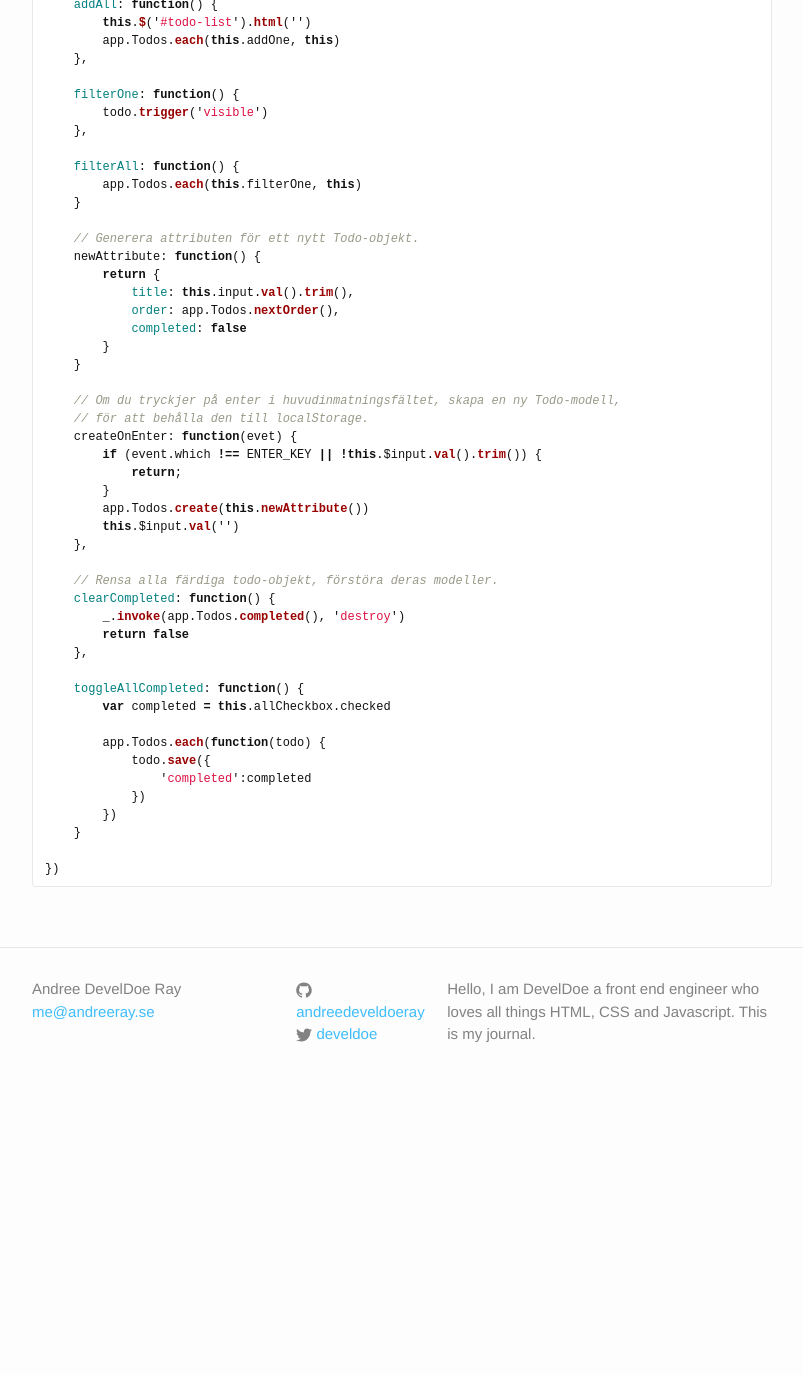
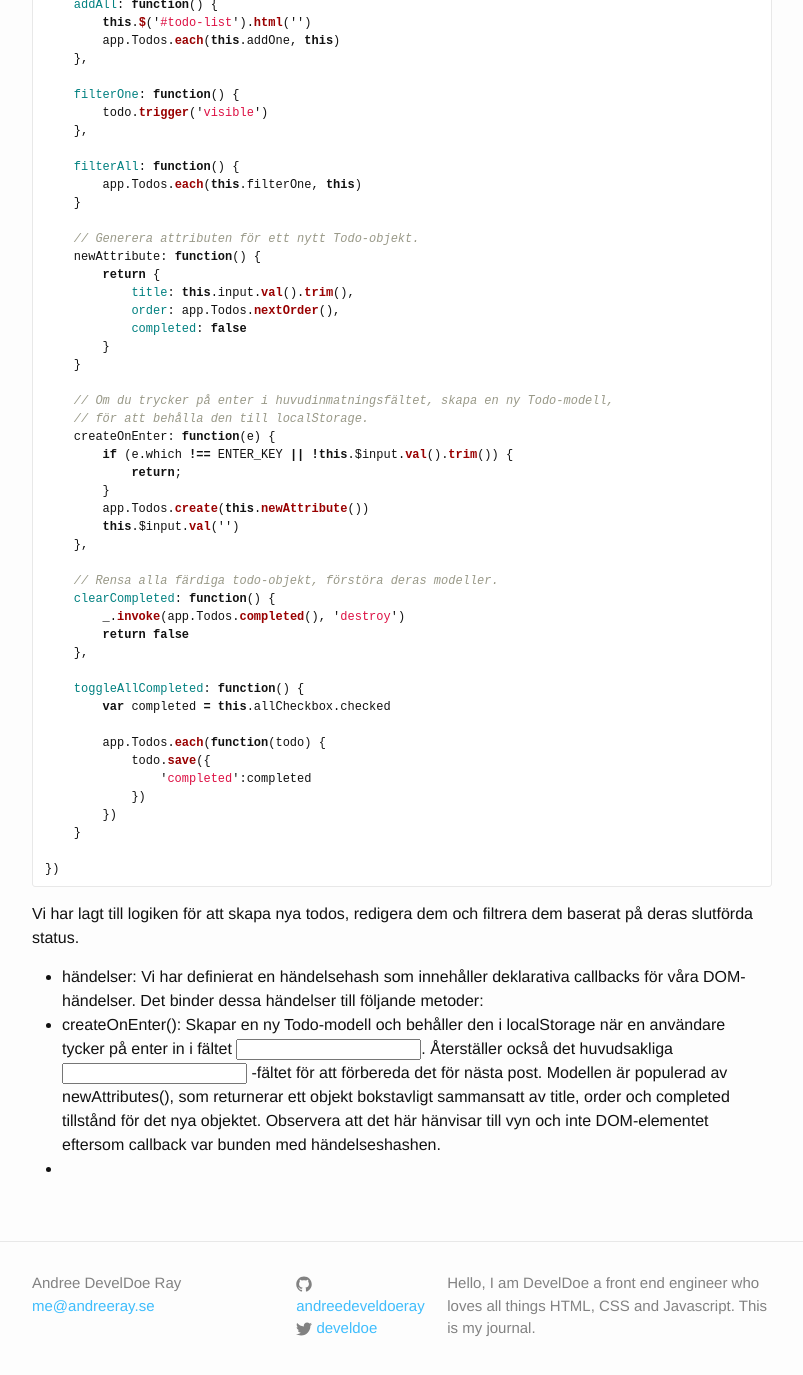
Before and after one commit to develdoe/develdoe.github.io, a Jekyll site: the page built from _posts/2017-11-14-backbone-todos-app.md, in a window 1280 px wide and 1400 px high, scrolled down 7626 px. Shown: the top 1375 px of the window, without its empty margins (238-1041 px from the left). Built offline with Jekyll 4.4.1, drawn with Linux system fonts in a browser that asks for light colours; before the commit the page ends 8732 px from its top, so only the background shows below that.

Commit message:
Update 2017-11-14-backbone-todos-app.md

````diff
--- a/_posts/2017-11-14-backbone-todos-app.md
+++ b/_posts/2017-11-14-backbone-todos-app.md
@@ -380,10 +380,10 @@ app.AppView = Backbone.View.extend({
         }
     }
 
-    // Om du tryckjer på enter i huvudinmatningsfältet, skapa en ny Todo-modell,
+    // Om du trycker på enter i huvudinmatningsfältet, skapa en ny Todo-modell,
     // för att behålla den till localStorage.
-    createOnEnter: function(evet) {
-        if (event.which !== ENTER_KEY || !this.$input.val().trim()) {
+    createOnEnter: function(e) {
+        if (e.which !== ENTER_KEY || !this.$input.val().trim()) {
             return;
         }
         app.Todos.create(this.newAttribute())
@@ -408,3 +408,9 @@ app.AppView = Backbone.View.extend({
 
 })
 ```
+
+Vi har lagt till logiken för att skapa nya todos, redigera dem och filtrera dem baserat på deras slutförda status.
+
+* händelser: Vi har definierat en händelsehash som innehåller deklarativa callbacks för våra DOM-händelser. Det binder dessa händelser till följande metoder:
+* createOnEnter(): Skapar en ny Todo-modell och behåller den i localStorage när en användare tycker på enter in i fältet <input />. Återställer också det huvudsakliga <input /> -fältet för att förbereda det för nästa post. Modellen är populerad av newAttributes(), som returnerar ett objekt bokstavligt sammansatt av title, order och completed tillstånd för det nya objektet. Observera att det här hänvisar till vyn och inte DOM-elementet eftersom callback var bunden med händelseshashen.
+*
````
